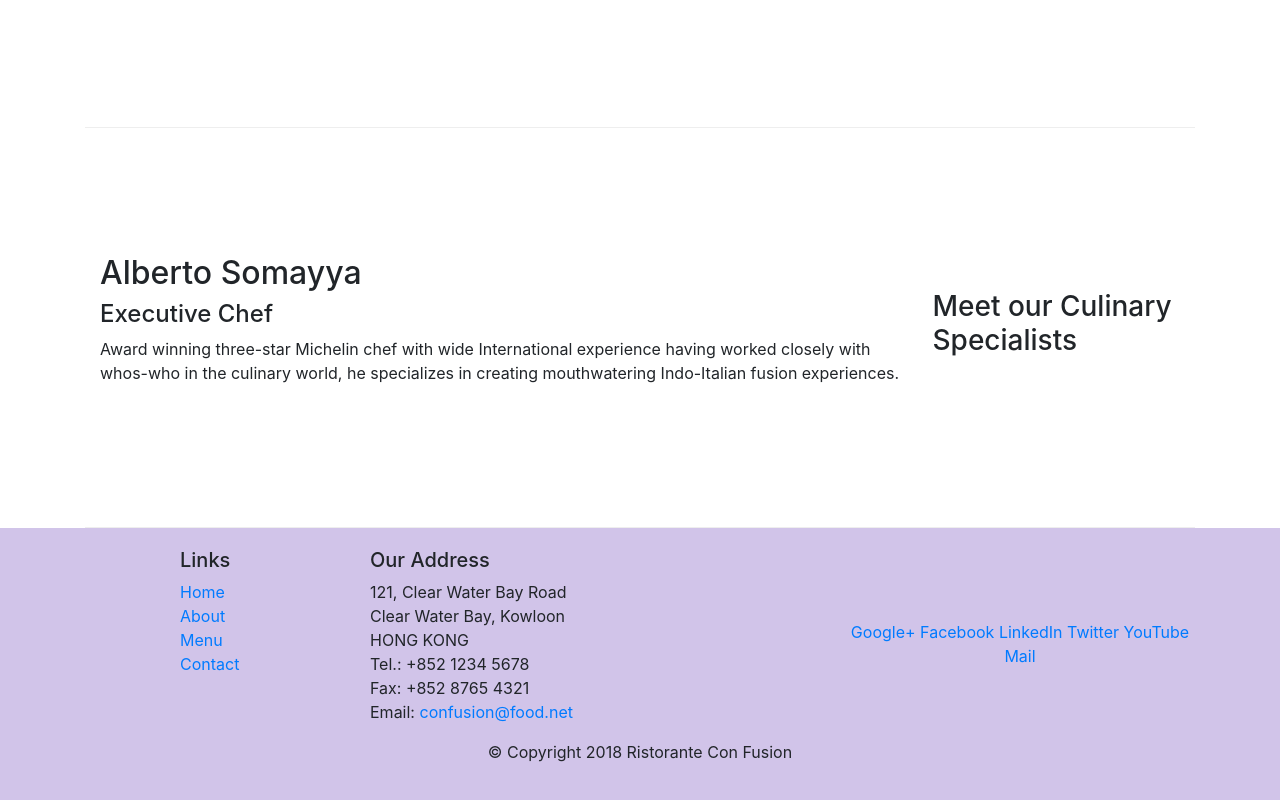
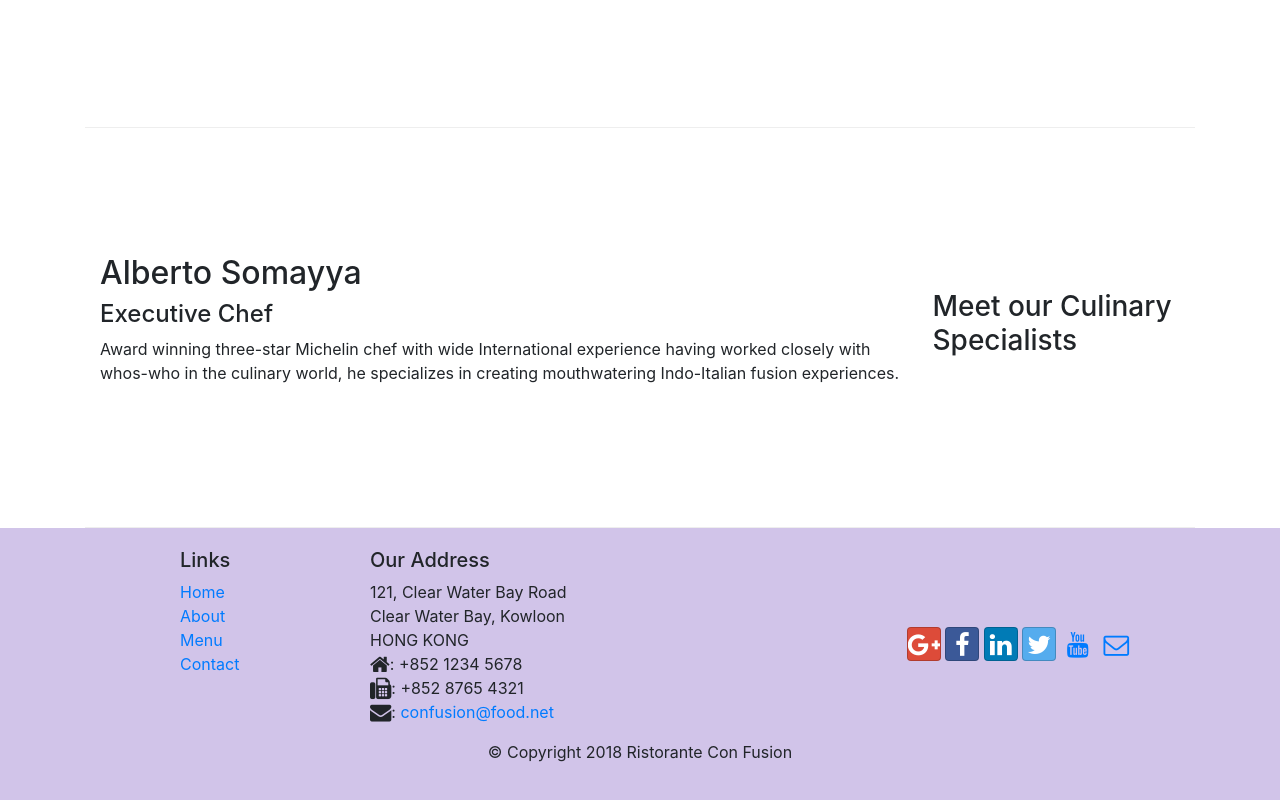
Before and after one commit to Jeongk8/JeongKim-bootstrap, a website: page index.html in a window 1280 px wide. Shown: the part 956-1756 px from the top of the page. Drawn offline with nearby package versions, Linux system fonts and the light colour scheme.

Commit message:
icon fonts

```diff
--- a/index.html
+++ b/index.html
@@ -11,6 +11,8 @@
     <!-- Bootstrap CSS -->
     <link rel="stylesheet" href="node_modules/bootstrap/dist/css/bootstrap.min.css">
     <link rel="stylesheet" href="css/style.css">
+    <link rel="stylesheet" href="node_modules/font-awesome/css/font-awesome.min.css">
+    <link rel="stylesheet" href="node_modules/bootstrap-social.css">
     <title>Ristorante Con Fusion</title>
 </head>
 
@@ -28,10 +30,10 @@
             <div class="collapse navbar-collapse" id="Navbar">
 
              <ul class ="navbar-nav mr-auto">
-                 <li class = "nav-item active"><a class ="nav-link"href="#">Home</a></li>
-                 <li class = "nav-item"><a class ="nav-link"href="./aboutus.html">About</a></li>
-                 <li class = "nav-item"><a class ="nav-link"href="#">Menu</a></li>
-                 <li class = "nav-item"><a class ="nav-link"href="#">Contact</a></li>
+                 <li class = "nav-item active"><a class ="nav-link"href="#"><span class="fa fa-home fa-lg"></span> Home</a></li>
+                 <li class = "nav-item"><a class ="nav-link"href="./aboutus.html"><span class="fa fa-info fa-lg"></span> About</a></li>
+                 <li class = "nav-item"><a class ="nav-link"href="#"> <span class="fa fa-list fa-lg"></span> Menu</a></li>
+                 <li class = "nav-item"><a class ="nav-link"href="#"><span class="fa fa-address-card fa-lg"></span> Contact</a></li>
              </ul>
 
              </div>
@@ -104,19 +106,19 @@
                       121, Clear Water Bay Road<br>
                       Clear Water Bay, Kowloon<br>
                       HONG KONG<br>
-                      Tel.: +852 1234 5678<br>
-                      Fax: +852 8765 4321<br>
-                      Email: <a href="mailto:confusion@food.net">confusion@food.net</a>
+                      <i class="fa fa-home fa-lg"></i>: +852 1234 5678<br>
+                      <i class="fa fa-fax fa-lg"></i>: +852 8765 4321<br>
+                      <i class="fa fa-envelope fa-lg"></i>: <a href="mailto:confusion@food.net">confusion@food.net</a>
                    </address>
                 </div>
                 <div class = "col-12 col-sm-4 align-self-center">
                     <div class="text-center">
-                        <a href="http://google.com/+">Google+</a>
-                        <a href="http://www.facebook.com/profile.php?id=">Facebook</a>
-                        <a href="http://www.linkedin.com/in/">LinkedIn</a>
-                        <a href="http://twitter.com/">Twitter</a>
-                        <a href="http://youtube.com/">YouTube</a>
-                        <a href="mailto:">Mail</a>
+                        <a class="btn btn-social-icon btn-google" href="http://google.com/+"><i class="fa fa-google-plus fa-lg"></i></a>
+                        <a class="btn btn-social-icon btn-facebook" href="http://www.facebook.com/profile.php?id="><i class="fa fa-facebook fa-lg"></i></a>
+                        <a class="btn btn-social-icon btn-linkedin" href="http://www.linkedin.com/in/"><i class="fa fa-linkedin fa-lg"></i></a>
+                        <a class="btn btn-social-icon btn-twitter" href="http://twitter.com/"><i class="fa fa-twitter fa-lg"></i></a>
+                        <a class="btn btn-social-icon btn-youtube" href="http://youtube.com/"><i class="fa fa-youtube fa-lg"></i></a>
+                        <a class="btn btn-social-icon" href="mailto:"><i class="fa fa-envelope-o fa-lg"></i></a>
                     </div>
                 </div>
            </div>
--- a/package.json
+++ b/package.json
@@ -15,6 +15,9 @@
   },
   "dependencies": {
     "bootstrap": "^4.0.0",
+    "bootstrap-social": "^5.1.1",
+    "font": "0.0.4",
+    "font-awesome": "^4.7.0",
     "jquery": "^3.3.1",
     "popper.js": "^1.12.9"
   }
```
Also changed, not shown: aboutus.html (+17 -15 lines), 1 other file.
